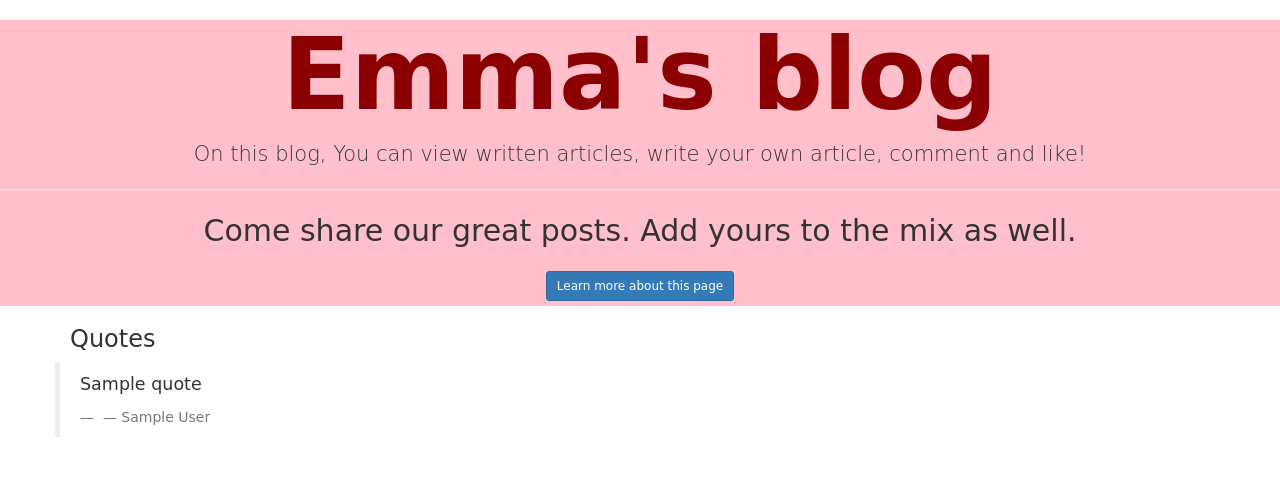
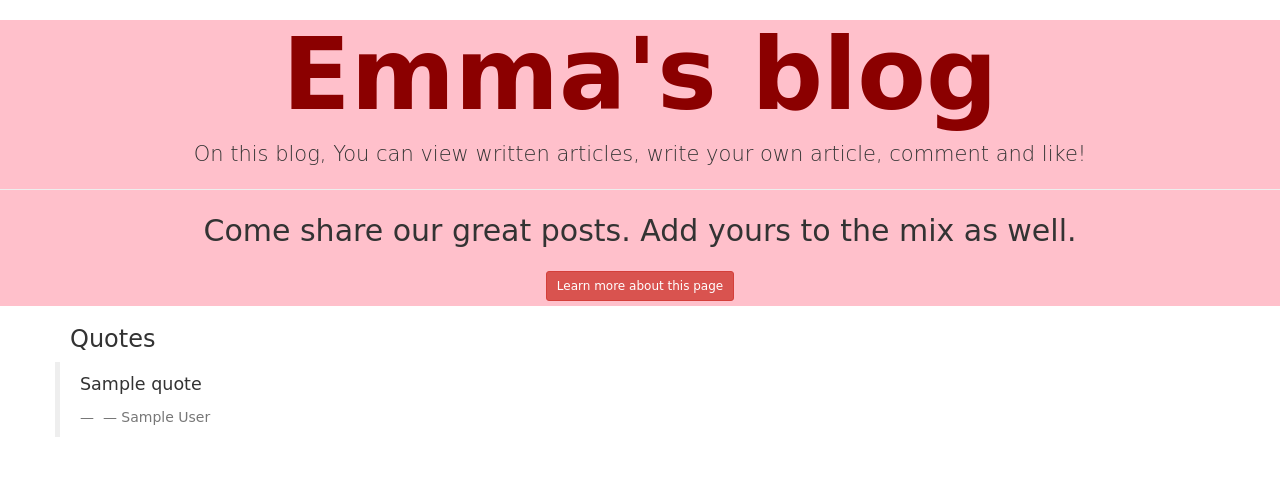
Before and after one commit to ambonte/blog, a Flask app: template app/templates/index.html in a window 1280 px wide. Shown: the part 52-548 px from the top of the page. Run offline with Flask 2, Linux system fonts and the light colour scheme; the template is opened without the code that fills it: most values are stand-ins (such as "Sample title", 1, 10 or a date in 2020); data that the repository does not hold is empty; some libraries are stand-ins or nearby versions.

Commit message:
adding button

```diff
--- a/app/templates/index.html
+++ b/app/templates/index.html
@@ -17,7 +17,7 @@
         <p class="lead" style="text-align: center;">On this blog, You can view written articles, write your own article, comment and like! </p>
         <hr class="my-4">
         <p style="text-align: center;">Come share our great posts. Add yours to the mix as well.</p>
-        <a class="btn btn-primary btn-sm" href="{{ url_for('main.about')}}" role="button">Learn more about this page</a>
+        <a class="btn btn-danger btn-sm" href="{{ url_for('main.about')}}" role="button">Learn more about this page</a>
       </div>
 
 
```
